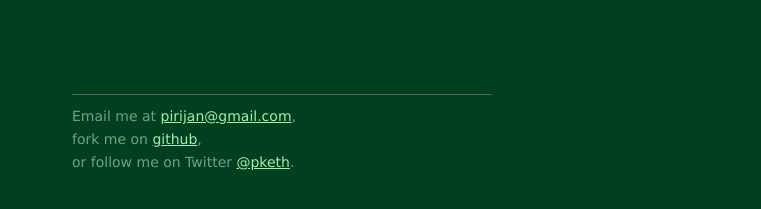
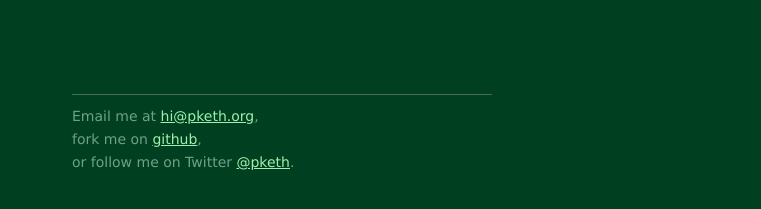
Before and after one commit to pketh/pketh.github.io, a Jekyll site: the page built from about/index.html, in a window 1280 px wide. Shown: the part 560-769 px from the top of the page, without its empty margins (258-1019 px from the left). Built offline with Jekyll 4.4.1, drawn with Linux system fonts in a browser that asks for light colours; Markdown is read by kramdown in place of the engine named in the settings.

Commit message:
update email address

```diff
--- a/about/index.html
+++ b/about/index.html
@@ -19,7 +19,7 @@ title: ＿φ(°-°=) About
 
   <p>YOLO.</p>
 
-  <p class="meta-page-about-end">Email me at <a href="mailto:pirijan@gmail.com?subject=hi">pirijan@gmail.com</a>,
+  <p class="meta-page-about-end">Email me at <a href="mailto:hi@pketh.org?subject=hi">hi@pketh.org</a>,
     <br>fork me on <a href="https://github.com/pketh">github</a>,
     <br>or follow me on Twitter <a href="https://twitter.com/pketh">@pketh</a>.
   </p>
```
